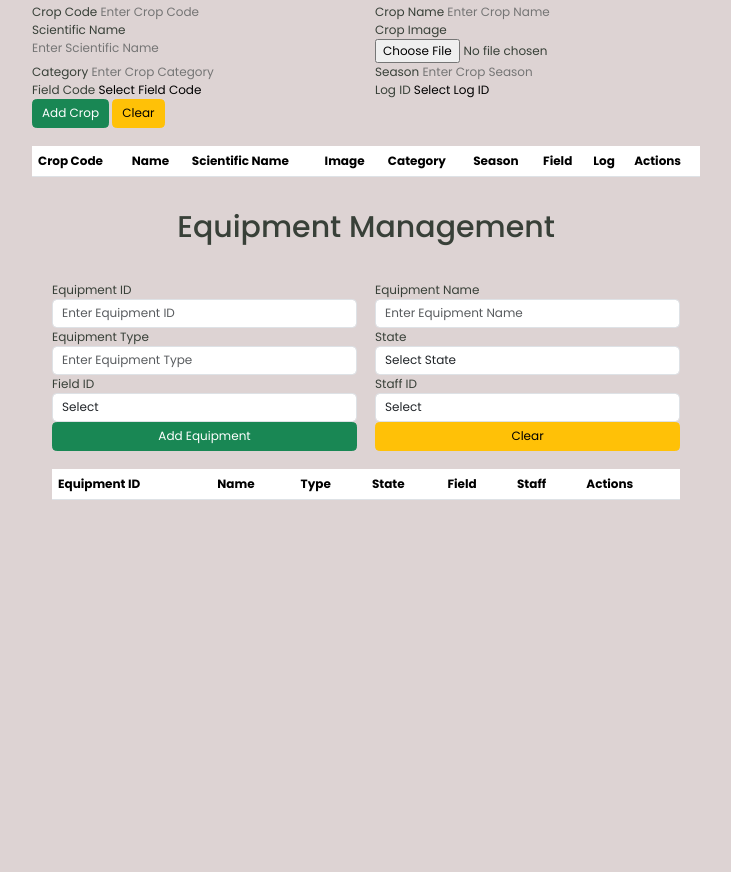
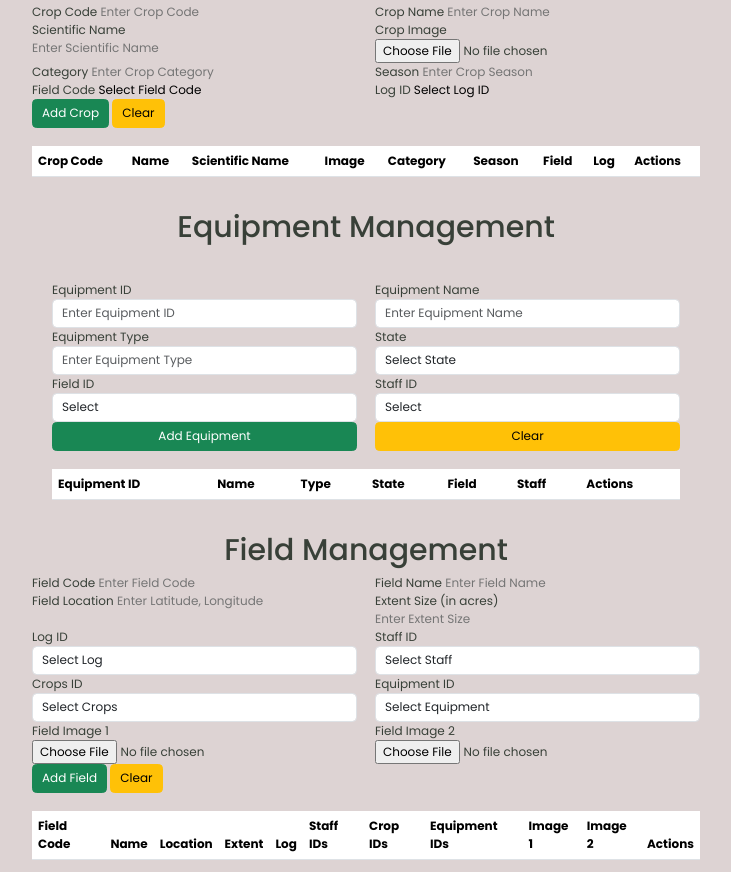
Before and after one commit to loshaniramsha/crop-monitoring-system-frontend, a plain HTML site: page assets/html/dash_bord.html in a window 1280 px wide. Shown: the part 1208-2080 px from the top of the page, without its empty margins (196-927 px from the left). Before the commit the page ends 1740 px from the top, so only its background shows below. Drawn offline with nearby package versions, Linux system fonts and the light colour scheme.

Commit message:
Add field management form with image upload and table display

```diff
--- a/assets/html/dash_bord.html
+++ b/assets/html/dash_bord.html
@@ -6,9 +6,6 @@
     <link rel="stylesheet" href="https://cdnjs.cloudflare.com/ajax/libs/font-awesome/6.5.0/css/all.min.css">
     <link rel="stylesheet" href="https://unicons.iconscout.com/release/v4.0.8/css/line.css">
     <link href="https://cdn.jsdelivr.net/npm/bootstrap@5.3.3/dist/css/bootstrap.min.css" rel="stylesheet" integrity="sha384-QWTKZyjpPEjISv5WaRU9OFeRpok6YctnYmDr5pNlyT2bRjXh0JMhjY6hW+ALEwIH" crossorigin="anonymous">
-
-
-
     <link rel="stylesheet" href="../../assets/style/dashboard.css">
 </head>
 <body>
@@ -591,6 +588,103 @@
             </div>
         </div>
     </section>
+    <!--field-->
+    <section id="field-section">
+        <h1 class="text-center">Field Management</h1>
+        <form id="field-form">
+            <div class="row">
+                <!-- Field Code and Name -->
+                <div class="col-md-6 form-group">
+                    <label for="fieldCode">Field Code</label>
+                    <input type="text" id="fieldCode-field" placeholder="Enter Field Code" required>
+                </div>
+                <div class="col-md-6 form-group">
+                    <label for="fieldName">Field Name</label>
+                    <input type="text" id="fieldName" placeholder="Enter Field Name" required>
+                </div>
+            </div>
+            <div class="row">
+                <!-- Field Location and Extent Size -->
+                <div class="col-md-6 form-group">
+                    <label for="fieldLocation">Field Location</label>
+                    <input type="text" id="fieldLocation" placeholder="Enter Latitude, Longitude" required>
+                </div>
+                <div class="col-md-6 form-group">
+                    <label for="extentSize">Extent Size (in acres)</label>
+                    <input type="number" id="extentSize" placeholder="Enter Extent Size" required>
+                </div>
+            </div>
+            <div class="row">
+                <div class="col-md-6 form-group">
+                    <label for="logId-field">Log ID</label>
+                    <select class="form-control" id="logId-field" required>
+                        <option value="">Select Log</option>
+                        <!-- Options populated dynamically -->
+                    </select>
+                </div>
+                <div class="col-md-6 form-group">
+                    <label for="staffId-field">Staff ID</label>
+                    <select class="form-control" id="staffId-field" required>
+                        <option value="">Select Staff</option>
+                        <!-- Options populated dynamically -->
+                    </select>
+                </div>
+                <div class="col-md-6 form-group">
+                    <label for="cropId-field">Crops ID</label>
+                    <select class="form-control" id="cropId-field" required>
+                        <option value="">Select Crops</option>
+                        <!-- Options populated dynamically -->
+                    </select>
+                </div>
+                <div class="col-md-6 form-group">
+                    <label for="equipmentId-field">Equipment ID</label>
+                    <select class="form-control" id="equipmentId-field" required>
+                        <option value="">Select Equipment</option>
+                        <!-- Options populated dynamically -->
+                    </select>
+                </div>
+            </div>
+            <div class="row">
+                <!-- Field Images -->
+                <div class="col-md-6 form-group">
+                    <label for="fieldImage1">Field Image 1</label>
+                    <input type="file" id="fieldImage1" accept="image/*">
+                </div>
+                <div class="col-md-6 form-group">
+                    <label for="fieldImage2">Field Image 2</label>
+                    <input type="file" id="fieldImage2" accept="image/*">
+                </div>
+            </div>
+            <button type="submit" class="btn btn-success">Add Field</button>
+            <button type="button" class="btn btn-warning" id="clearFormBtn-field">Clear</button>
+        </form>
+
+        <!-- Field Table -->
+        <table id="field-table" class="table mt-4">
+            <thead>
+            <tr>
+                <th>Field Code</th>
+                <th>Name</th>
+                <th>Location</th>
+                <th>Extent</th>
+                <th>Log</th>
+                <th>Staff IDs</th>
+                <th>Crop IDs</th>
+                <th>Equipment IDs</th>
+                <th>Image 1</th>
+                <th>Image 2</th>
+                <th>Actions</th>
+            </tr>
+            </thead>
+            <tbody></tbody>
+        </table>
+    </section>
+
+
+
+
+
+
 
 </main>
 
@@ -773,5 +867,6 @@
 <script src="../../controller/Vehicle.js"></script>
 <script src="../../controller/Crop.js"></script>
 <script src="../../controller/Equipment.js"></script>
+<script src="../../controller/Field.js"></script>
 </body>
 </html>
```
